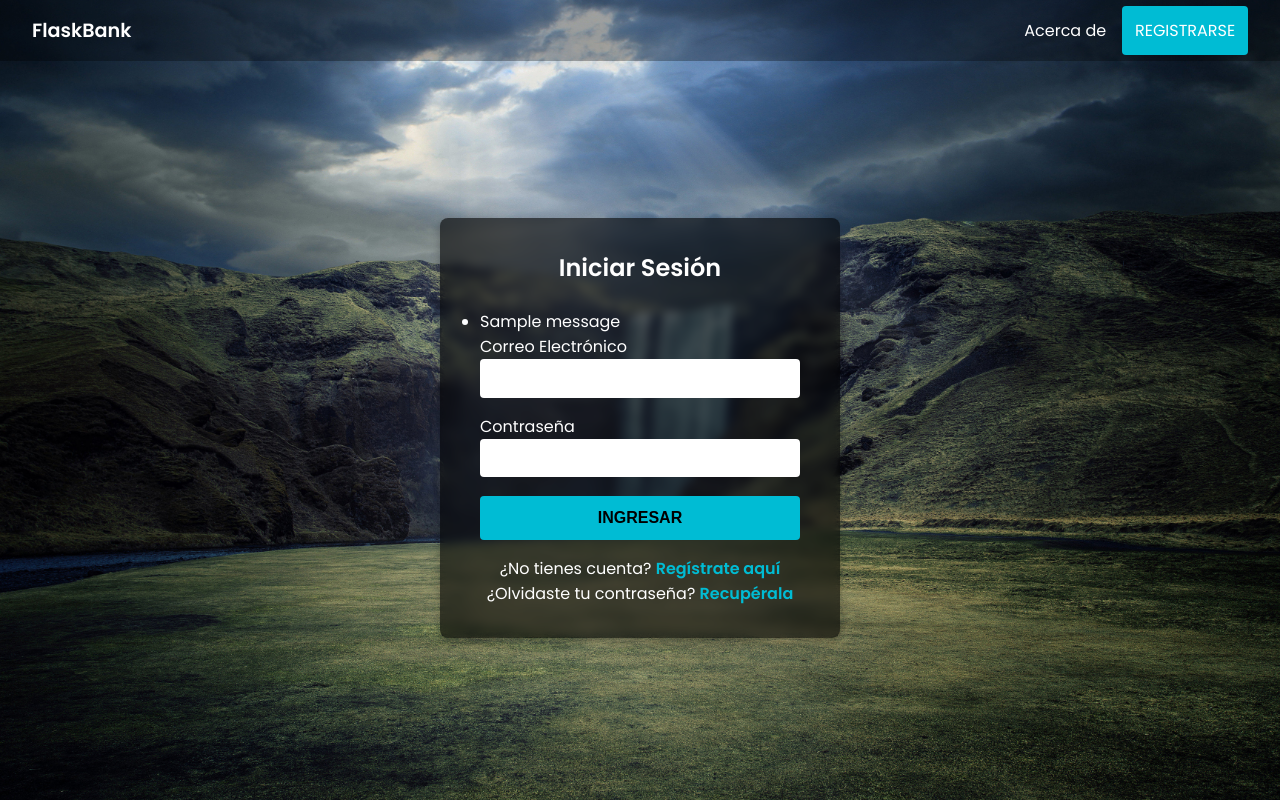
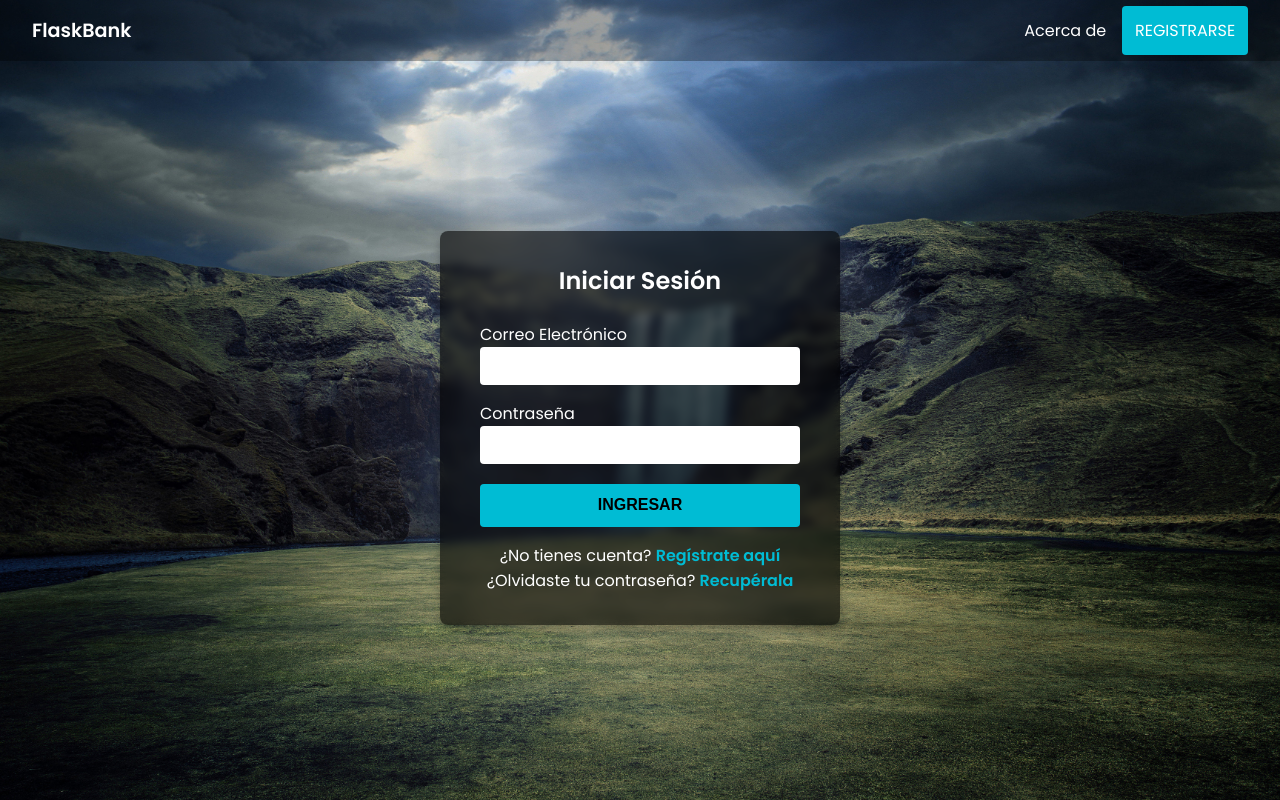
Before and after one commit to EsbanV/Dise-o-de-software, a Flask app: page /usuarios/login in a window 1280 px wide. Run offline with Flask 3, Linux system fonts and the light colour scheme; tables that the repository leaves empty hold one stand-in row (Sample ...); one stand-in notice (Sample message) is shown.

Commit message:
medio bugazo en el login

```diff
--- a/Proyecto/templates/login.html
+++ b/Proyecto/templates/login.html
@@ -22,16 +22,6 @@
         <div class="form-container">
             <h2>Iniciar Sesión</h2>
 
-            {% with mensajes = get_flashed_messages(with_categories=true) %}
-                {% if mensajes %}
-                    <ul class="flashes">
-                        {% for categoria, msg in mensajes %}
-                            <li class="{{ categoria }}">{{ msg }}</li>
-                        {% endfor %}
-                    </ul>
-                {% endif %}
-            {% endwith %}
-
             <form action="{{ url_for('usuario_rutas.login') }}" method="post">
                 <label for="correo">Correo Electrónico</label>
                 <div class="input-field">
```
Also changed, not shown: Proyecto/instance/base_datos.db, 1 other file.
